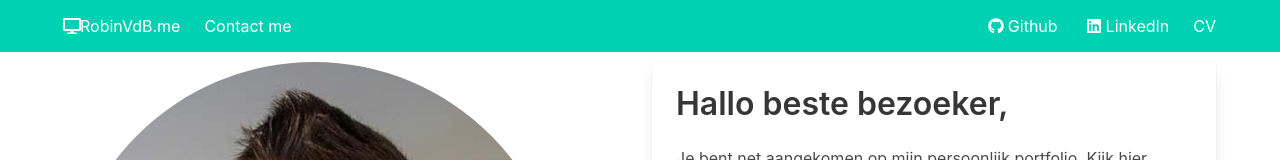
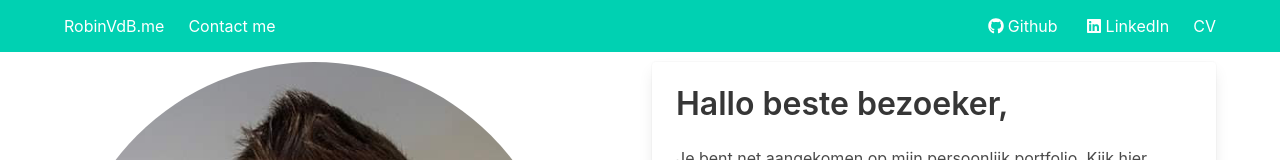
Before and after one commit to RobinVdBroeck/robinvdb.me, a Next.js app: page / in a window 1280 px wide. Shown: the top 160 px of the page. Built offline with nearby package versions, Linux system fonts and the light colour scheme.

Commit message:
Fix styling

```diff
--- a/components/nav.jsx
+++ b/components/nav.jsx
@@ -1,6 +1,5 @@
 import React, { useState } from 'react';
 import { FontAwesomeIcon } from '@fortawesome/react-fontawesome';
-import { faDesktop } from '@fortawesome/free-solid-svg-icons';
 import { faGithub, faLinkedin } from '@fortawesome/free-brands-svg-icons';
 import Link from 'next/link';
 import { classNames } from './util';
@@ -21,9 +20,6 @@ export default function Nav() {
         <div className="navbar-brand">
           <Link href="/">
             <div className="navbar-item">
-              <span className="icon">
-                <FontAwesomeIcon icon={faDesktop} />
-              </span>
               RobinVdB.me
             </div>
           </Link>
--- a/pages/index.jsx
+++ b/pages/index.jsx
@@ -12,9 +12,9 @@ export default function Index() {
             alt="Picture of Robin Van den Broeck, the author, smiling."
             height={500}
             width={500}
-            style={{
-              borderRadius: '100%',
-            }}
+            priority
+            quality={100}
+            className="circle"
           />
         </div>
         <div className="column" style={{ height: '100%' }}>
--- a/styles/global.sass
+++ b/styles/global.sass
@@ -1 +1,4 @@
 @import '~bulma/bulma'
+
+.circle
+  border-radius: 100%
```
